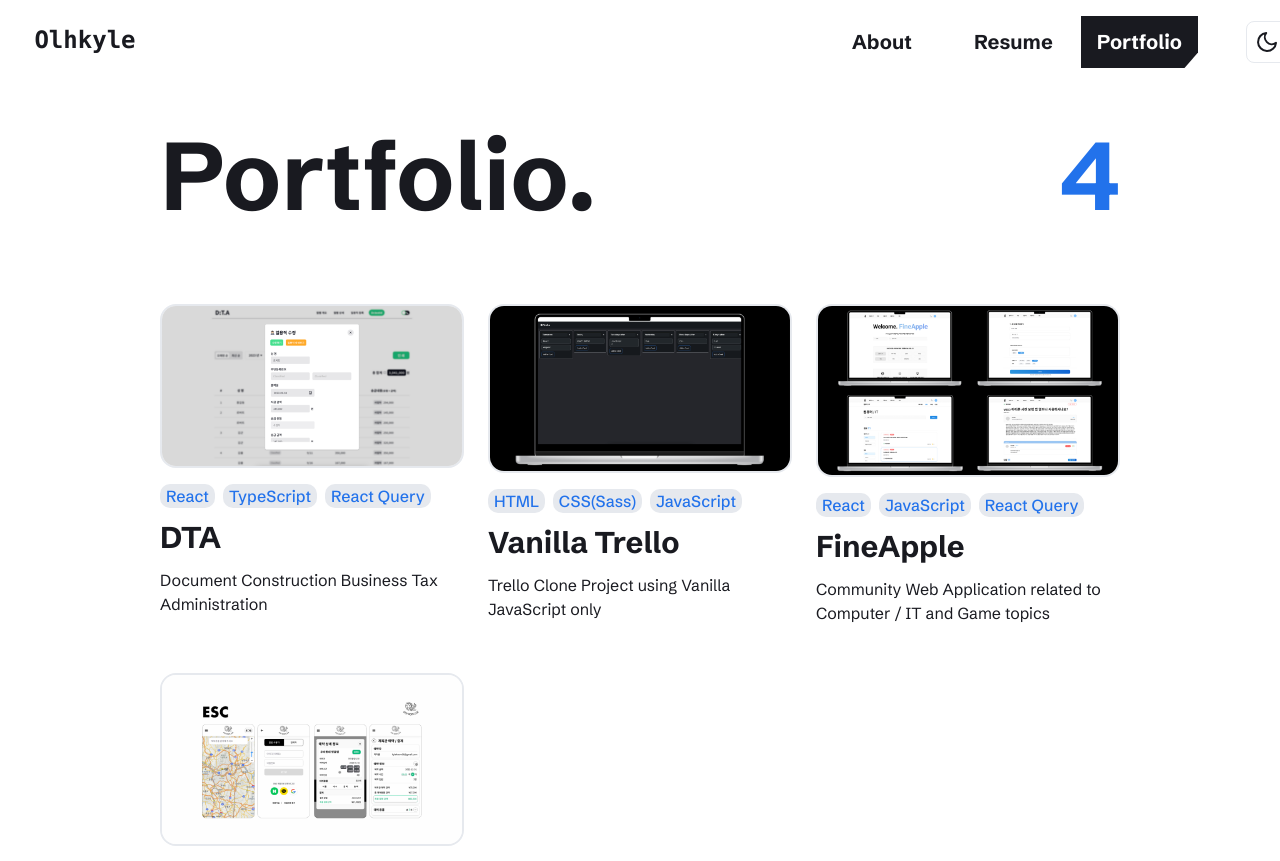
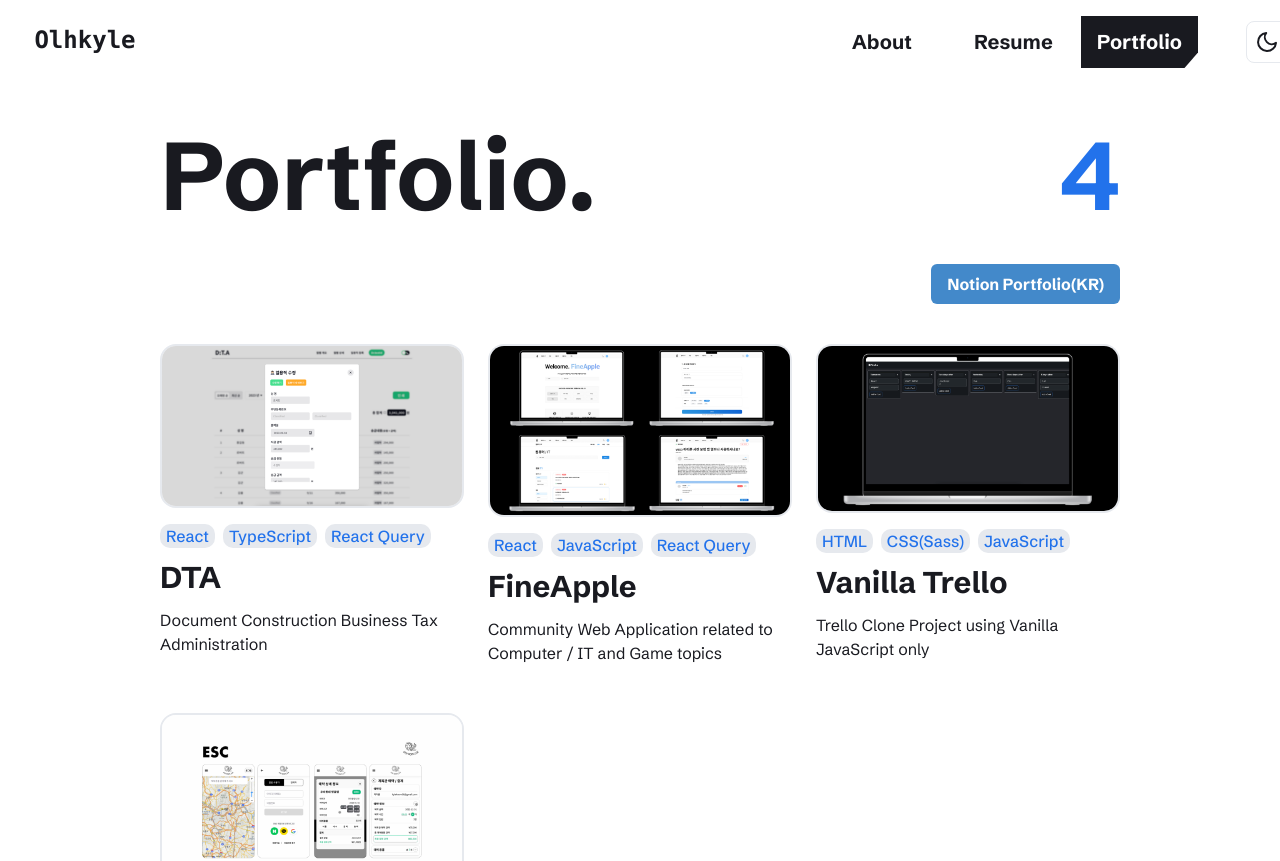
Before and after one commit to olhkyle/olhkyle-documented, a Next.js app: page /portfolio in a window 1280 px wide. Shown: the top 861 px of the page. Built offline with nearby package versions, Linux system fonts and the light colour scheme; no server answers.

Commit message:
[FEAT] update Resume and add portfolio Link

```diff
--- a/app/about/page.tsx
+++ b/app/about/page.tsx
@@ -20,7 +20,7 @@ export default function AboutMe() {
 					<Image
 						src={'/about/profile-sculpture.png'}
 						alt="sculpture"
-						sizes="(max-width: 1200px) 50vw, 33vw"
+						sizes="(max-width: 1024px) 50vw, 33vw"
 						width={500}
 						height={500}
 						placeholder="blur"
--- a/app/portfolio/page.tsx
+++ b/app/portfolio/page.tsx
@@ -1,5 +1,7 @@
 import { MainTitle, PortfolioProject } from '@/components';
+import { PORTFOLIO_NOTION } from '@/constants/url';
 import { projects } from '@/data';
+import Link from 'next/link';
 
 export default function Portfolio() {
 	return (
@@ -8,7 +10,15 @@ export default function Portfolio() {
 				<MainTitle>Portfolio.</MainTitle>
 				<span className="text-blue-200 font-bold hidden sm:block text-8xl">{projects.length}</span>
 			</div>
-			<div className="grid grid-cols-4 gap-x-6 mt-20 md:grid-cols-8 lg:grid-cols-12 lg:gap-x-6 mx-auto max-w-7xl mb-64">
+			<div className="flex flex-end mt-10">
+				<Link
+					href={PORTFOLIO_NOTION}
+					target="_blank"
+					className="ml-auto py-2 px-4 font-bold text-white bg-blue-50 rounded-[6px] hover:bg-blue-100">
+					Notion Portfolio(KR)
+				</Link>
+			</div>
+			<div className="grid grid-cols-4 gap-x-6 mt-10 md:grid-cols-8 lg:grid-cols-12 lg:gap-x-6 mx-auto max-w-7xl mb-64">
 				{projects.map(project => (
 					<PortfolioProject key={project.title} project={project} />
 				))}
--- a/app/resume/page.tsx
+++ b/app/resume/page.tsx
@@ -17,6 +17,9 @@ export default function Resume() {
 	return (
 		<>
 			<div className="mt-[2rem] sm:mt-[4rem]">
+				<div className="flex flex-end mb-8">
+					<span className="ml-auto italic text-gray-500 text-xs sm:text-sm">Last updated: 2023.11.05 </span>
+				</div>
 				<Overview />
 				<div className="grid grid-rows-2 sm:grid-rows-1 sm:grid-cols-2 ">
 					<ContactCard />
--- a/components/AboutMe/Cover.tsx
+++ b/components/AboutMe/Cover.tsx
@@ -16,7 +16,7 @@ export default function Cover() {
 				</p>
 			</div>
 
-			<div className="font-medium break-keep text-base responsive-text-gray sm:text-lg">
+			<div className="font-medium break-keep text-base responsive-text-gray">
 				<div>
 					<p className="py-2 px-5">I graduated from Kookmin University in 2023 with studying Architecture. </p>
 					<p className="py-2 px-5">
--- a/constants/url.ts
+++ b/constants/url.ts
@@ -17,3 +17,4 @@ export const TRELLO_GITHUB = 'https://github.com/olhkyle/trello';
 export const TRELLO_DEPLOY = 'https://vanilla-trello-lime.vercel.app/';
 export const DTA_GITHUB = 'https://github.com/olhkyle/DTA';
 export const DTA_DEPLOY = 'https://construction-ttax-d7e7d.web.app/';
+export const PORTFOLIO_NOTION = 'https://smooth-rain-4fc.notion.site/Portfolio-381e3d9d23be46cb94f1ce5787de888a?pvs=4'
--- a/data/projects.tsx
+++ b/data/projects.tsx
@@ -71,22 +71,27 @@ const projects: ProjectWithThumbnail[] = [
 		overviewKR: '건설업 세금 관리 작성 웹앱',
 		myTasks: [
 			`Developed a service for a specific company's Admin system`,
-			`Improved initial loading speed through web performance optimization using the Vite bundler's tree shaking and build manualChunks (rollupOptions)`,
 			`Designed a Form by appropriately mixing Controlled Components and Uncontrolled Components to efficiently handle user input data`,
-			`Developed logic to efficiently manage Modal components that can be fragmented.`,
+			`Managed Modal component that can suffer from continuous rendering of unnecessary components or fragmentation efficiently`,
+			`Implemented the document printing functionality for tax declarations using react-to-print`,
+			`Implemented and deployed features using Firebase's Firestore, Authentication, Hosting, and Github Actions.`,
 		],
-		improvement: ['Work In Progress'],
+		improvement: [
+			`Improved initial loading speed through web performance optimization using React.Lazy for dynamic import, Vite bundler's tree shaking and build.rollupOptions.output.manualChunks`,
+		],
 		techStacks: [
 			'React',
 			'TypeScript',
 			'React Query',
 			'Redux Toolkit',
+			'Emotion',
 			'Zod',
 			'React-Hook-Form',
-			'Emotion',
+			'Vite',
+			'Pnpm',
 			'Firebase',
 			'Jest',
-			'd3.js',
+			'Github Actions',
 		],
 		mainFeatures: [
 			{
@@ -113,6 +118,91 @@ const projects: ProjectWithThumbnail[] = [
 				title: 'Easy Access To Print as Formal Format',
 				content: [
 					'To handle Taxation related tasks, configure the function so that the printout that was previously exported from Excel or Hangul can be printed from the web app. configure the function.',
+				],
+			},
+		],
+	},
+	{
+		title: 'FineApple',
+		subtitle: '',
+		team: true,
+		wip: false,
+		startDate: new Date('2023-04-17'),
+		endDate: new Date('2023-05-23'),
+		teamComposition: '3 FE',
+		thumbnail: fineappleMock,
+		links: [
+			{ title: 'Github', href: FINEAPPLE_GITHUB, icon: <AiOutlineGithub size="22" /> },
+			{
+				title: 'Deployed Link',
+				href: FINEAPPLE_DEPLOY,
+				icon: <AiOutlineLink size="22" />,
+			},
+			{
+				title: 'Collaboration History',
+				href: FINEAPPLE_RETROSPECT,
+				icon: <AiOutlineLink size="22" />,
+			},
+		],
+		callout: `If you want to try to use Deployed Service, you have to register because of Firebase's security rule.`,
+		overviewEN: 'Community Web Application related to Computer / IT and Game topics',
+		overviewKR: '컴퓨터 / IT, 게임 주제 관련 커뮤니티 서비스',
+		myTasks: [
+			'Developed AutoComplete UI Component based on keyword search for titles of questions and selected topics in the Select component',
+			'Implemented Infinite Scroll to fetch a page unit list of topic-related questions',
+			`Migrating an existing project implemented with Vite and JavaScript to a custom setup with Webpack and TypeScript`,
+			'Deployed Frontend with Firebase and Github Actions',
+			'Created UI guidelines for colors, font styles, component styling, and layout',
+		],
+		improvement: [
+			'Controlled Routing based on user info and login status, using Higher Order Component(HOC) , such as AuthenticationGuard Component',
+			`Improved code to proactively fetch Data from the Server and quickly show User a UI with server status, using Loader in React Router`,
+			'Improved unnecessary Refetch by introducing React Query to manage server state and cache',
+			`Introduced Firebase's Authentication, Firestore, Storage and refactored it to enable actual service operation and deployment, after implementing mock server using Node.js and Express.js`,
+		],
+		techStacks: [
+			'React',
+			'JavaScript',
+			'React Query',
+			'Recoil',
+			'Emotion',
+			'Mantine',
+			'Zod',
+			'React-Hook-Form',
+			'Vite',
+			'Yarn',
+			'Firebase',
+			'Github Actions',
+		],
+		mainFeatures: [
+			{
+				title: 'Auth',
+				content: [`Login`, 'SignUp', 'Edit Profile'],
+			},
+			{
+				title: 'Theme',
+				content: [`light & dark mode`],
+			},
+			{
+				title: 'Search',
+				content: [`Search for questions related to the topics you're interested in`],
+			},
+			{
+				title: 'Question',
+				content: [
+					`Create a question if you don't see what you're looking for`,
+					`Provide a list of questions related to the topic`,
+					`Provide a list of popular articles related to the topic`,
+					`Provide Like Feature to collect my liked Questions`,
+					`Provide a list of questions which I pressed the like button`,
+				],
+			},
+			{ title: 'Comment', content: [`Reply to a question`, `Provide Like Feature on Comment`] },
+			{
+				title: 'Rank & Reward',
+				content: [
+					`Give points to people who contribute to the community (ask questions, replies comment to post)`,
+					`Provide a ranking UI based on points and levels `,
 				],
 			},
 		],
@@ -176,91 +266,6 @@ const projects: ProjectWithThumbnail[] = [
 		],
 	},
 	{
-		title: 'FineApple',
-		subtitle: '',
-		team: true,
-		wip: false,
-		startDate: new Date('2023-04-17'),
-		endDate: new Date('2023-05-23'),
-		teamComposition: '3 FE',
-		thumbnail: fineappleMock,
-		links: [
-			{ title: 'Github', href: FINEAPPLE_GITHUB, icon: <AiOutlineGithub size="22" /> },
-			{
-				title: 'Deployed Link',
-				href: FINEAPPLE_DEPLOY,
-				icon: <AiOutlineLink size="22" />,
-			},
-			{
-				title: 'Collaboration History',
-				href: FINEAPPLE_RETROSPECT,
-				icon: <AiOutlineLink size="22" />,
-			},
-		],
-		callout: `If you want to try to use Deployed Service, you have to register because of Firebase's security rule.`,
-		overviewEN: 'Community Web Application related to Computer / IT and Game topics',
-		overviewKR: '컴퓨터 / IT, 게임 주제 관련 커뮤니티 서비스',
-		myTasks: [
-			`Implemented declarative components for building Concurrent UI Patterns using React Query and Suspense.`,
-			'Developed AutoComplete UI Component based on keyword search for titles of questions and selected topics in the Select component',
-			'Implemented Infinite Scroll to fetch a page unit list of topic-related questions',
-			'Deployed Frontend with Firebase and Github Actions',
-			'Created UI guidelines for colors, font styles, component styling, and layout',
-		],
-		improvement: [
-			'Controlled Routing based on user info and login status, using Higher Order Component(HOC) , such as AuthenticationGuard Component',
-			`Improved code to proactively fetch Data from the Server and quickly show User a UI with server status, using Loader in React-Router-Dom`,
-			'Improved unnecessary Refetch by introducing React Query to manage server state and cache',
-			`Introduced Firebase's Auth, Firestore, Storage and refactored it to enable actual service operation and deployment, after implementing mock server using Node.js and Express.js`,
-		],
-		techStacks: [
-			'React',
-			'JavaScript',
-			'React Query',
-			'Recoil',
-			'Vite',
-			'Yarn',
-			'Emotion',
-			'Mantine',
-			'Zod',
-			'React-Hook-Form',
-			'Firebase',
-			'Github Actions',
-		],
-		mainFeatures: [
-			{
-				title: 'Auth',
-				content: [`Login`, 'SignUp', 'Edit Profile'],
-			},
-			{
-				title: 'Theme',
-				content: [`light & dark mode`],
-			},
-			{
-				title: 'Search',
-				content: [`Search for questions related to the topics you're interested in`],
-			},
-			{
-				title: 'Question',
-				content: [
-					`Create a question if you don't see what you're looking for`,
-					`Provide a list of questions related to the topic`,
-					`Provide a list of popular articles related to the topic`,
-					`Provide Like Feature to collect my liked Questions`,
-					`Provide a list of questions which I pressed the like button`,
-				],
-			},
-			{ title: 'Comment', content: [`Reply to a question`, `Provide Like Feature on Comment`] },
-			{
-				title: 'Rank & Reward',
-				content: [
-					`Give points to people who contribute to the community (ask questions, replies comment to post)`,
-					`Provide a ranking UI based on points and levels `,
-				],
-			},
-		],
-	},
-	{
 		title: 'ESC',
 		subtitle: '(Easy Sports Club)',
 		team: true,
@@ -293,7 +298,6 @@ const projects: ProjectWithThumbnail[] = [
 		],
 		improvement: [
 			`Enhanced collaborative productivity by designing highly reusable UI elements like button and input as Atom unit`,
-			`Refactored by declaring TypeScript Interface type with redundant properties and extending it to reduce unnecessary type declaration code`,
 			`Defined style-related types and palette constants, and writed code to implement a consistent UI.`,
 		],
 		techStacks: [
--- a/data/skills.ts
+++ b/data/skills.ts
@@ -38,7 +38,10 @@ export type TechStack =
 	| 'Vite'
 	| 'Rollup'
 	| 'Webpack'
+	| 'Npm'
 	| 'Yarn'
+	| 'Yarn Berry'
+	| 'Pnpm'
 	| 'Node.js'
 	| 'Express.js'
 	| 'NestJS'
```
